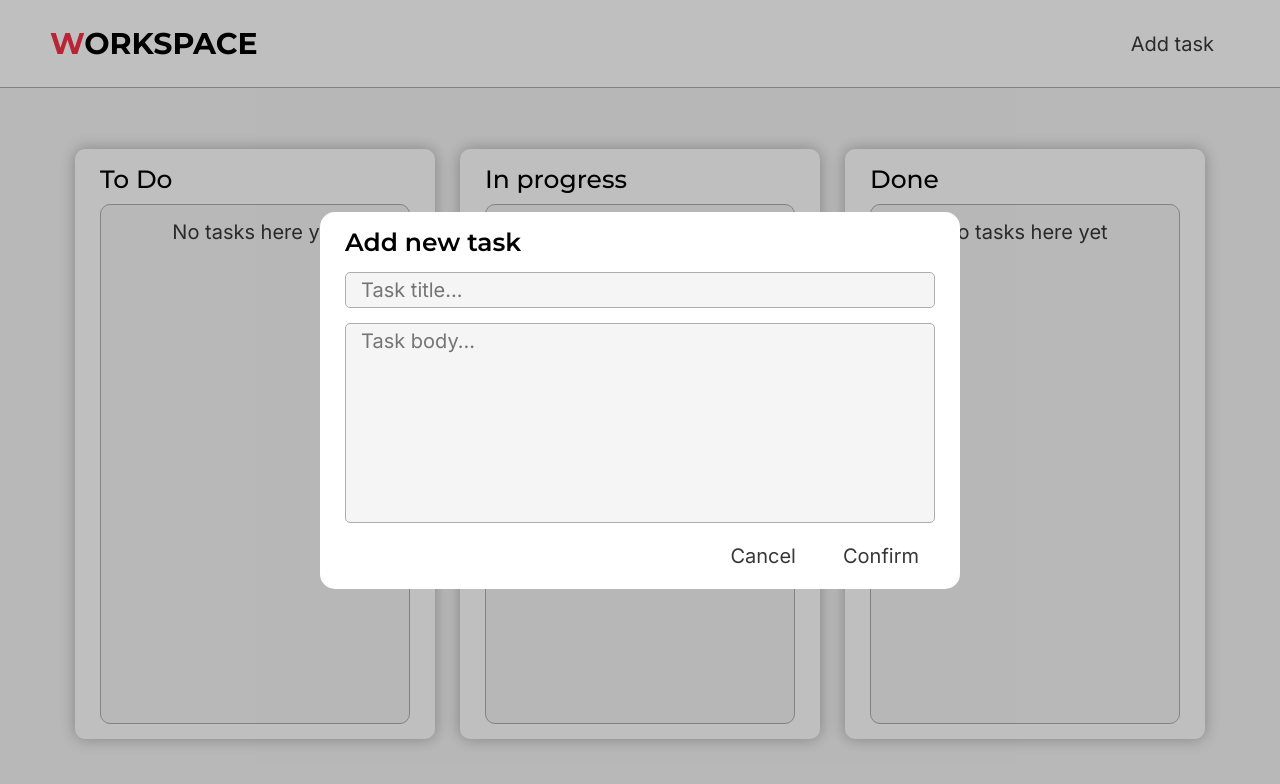
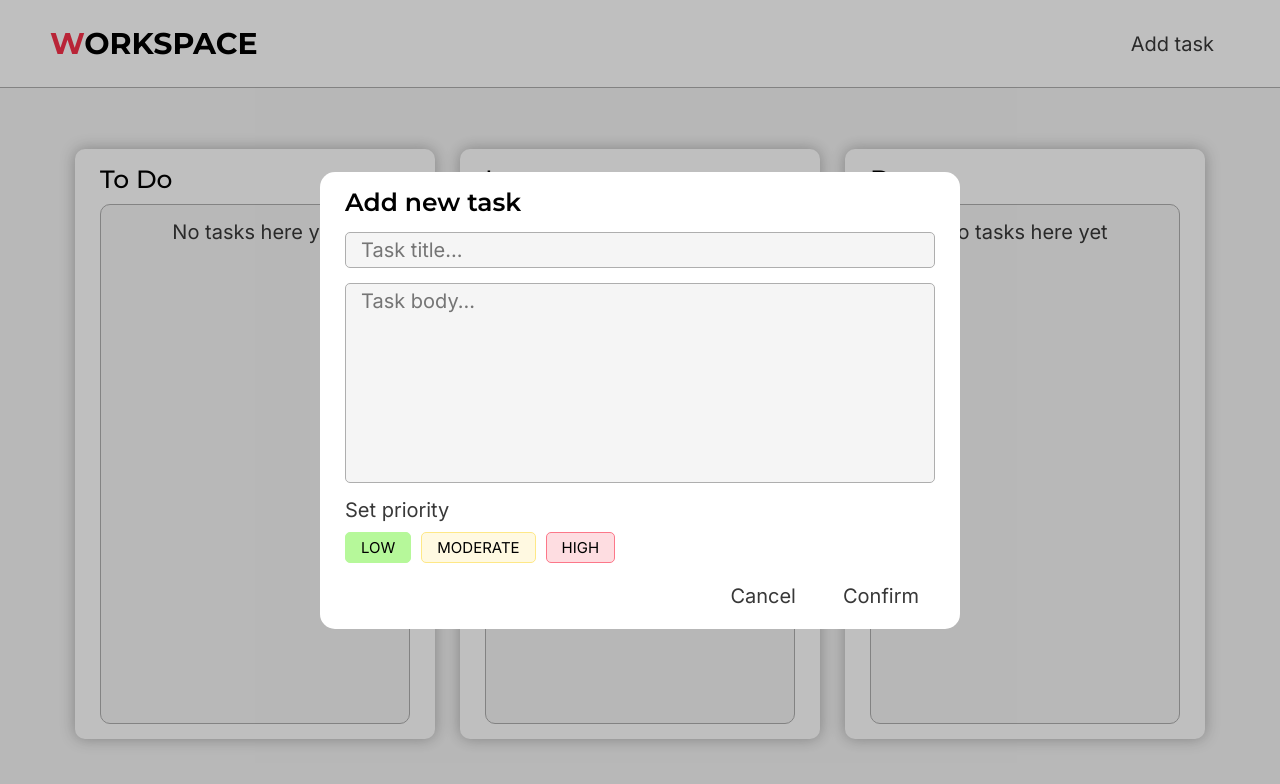
Before and after one commit to KDTenshi/react-workspace, a React (Vite) app: page / in a window 1280 px wide. Both pictures are taken after a click on the button "Add task". Shown: the top 784 px of the page. Built offline with nearby package versions, Linux system fonts and the light colour scheme.

Commit message:
Added task priority, task info popup template and date formatting function

```diff
--- a/src/app/layout/App.tsx
+++ b/src/app/layout/App.tsx
@@ -4,15 +4,18 @@ import { Header } from "../../components/Header";
 import { TasksBoard } from "../../components/TasksBoard";
 import { AddTaskPopup } from "../../components/AddTaskPopup";
 import { useAppSelector } from "../store/appStore";
+import { TaskInfo } from "../../components/TaskInfo";
 
 const App: FC = () => {
   const isFormShown = useAppSelector((state) => state.tasks.isFormShown);
+  const selectedTaskID = useAppSelector((state) => state.tasks.selectedTaskID);
 
   return (
     <div className="App">
       <Header />
       <TasksBoard />
       {isFormShown && <AddTaskPopup />}
+      {selectedTaskID && <TaskInfo taskID={selectedTaskID} />}
     </div>
   );
 };
--- a/src/components/AddTaskPopup/ui/AddTaskPopup.module.scss
+++ b/src/components/AddTaskPopup/ui/AddTaskPopup.module.scss
@@ -53,6 +53,54 @@
   height: 25vh;
 }
 
+.Priorities {
+  display: flex;
+  flex-direction: column;
+  gap: 10px;
+}
+
+.Subtitle {
+  @include t.body_1();
+
+  color: c.$GRAY_DARK;
+}
+
+.Picker {
+  display: flex;
+  align-items: center;
+  justify-content: start;
+  gap: 10px;
+}
+
+@mixin priority($color) {
+  @include t.body_2();
+
+  background: rgba($color: $color, $alpha: 0.25);
+  border: 1px solid $color;
+  width: max-content;
+  text-transform: uppercase;
+  padding: 5px 15px;
+  border-radius: 5px;
+  cursor: pointer;
+  outline: 0;
+
+  &.Active {
+    background: $color;
+  }
+}
+
+.Low {
+  @include priority(c.$GREEN_LIGHT);
+}
+
+.Moderate {
+  @include priority(c.$YELLOW_LIGHT);
+}
+
+.High {
+  @include priority(c.$RED_LIGHT);
+}
+
 .Buttons {
   display: flex;
   align-items: center;
--- a/src/components/AddTaskPopup/ui/AddTaskPopup.tsx
+++ b/src/components/AddTaskPopup/ui/AddTaskPopup.tsx
@@ -2,10 +2,12 @@ import { useState, type FC } from "react";
 import style from "./AddTaskPopup.module.scss";
 import { useAppDispatch } from "../../../app/store/appStore";
 import { addTask, hideForm } from "../../../shared/store/tasksSlice";
+import type { TTaskPriority } from "../../../shared/types/types";
 
 const AddTaskPopup: FC = () => {
   const [title, setTitle] = useState("");
   const [body, setBody] = useState("");
+  const [priority, setPriority] = useState<TTaskPriority>("low");
 
   const dispatch = useAppDispatch();
 
@@ -26,7 +28,7 @@ const AddTaskPopup: FC = () => {
     const taskBody = body.trim();
 
     if (taskTitle) {
-      dispatch(addTask({ title: taskTitle, body: taskBody }));
+      dispatch(addTask({ title: taskTitle, body: taskBody, priority }));
       handleHidePopup();
     }
   };
@@ -48,6 +50,32 @@ const AddTaskPopup: FC = () => {
           value={body}
           onChange={(e) => setBody(e.target.value)}
         ></textarea>
+        <div className={style.Priorities}>
+          <p className={style.Subtitle}>Set priority</p>
+          <div className={style.Picker}>
+            <button
+              className={priority === "low" ? [style.Low, style.Active].join(" ") : style.Low}
+              type="button"
+              onClick={() => setPriority("low")}
+            >
+              LOW
+            </button>
+            <button
+              className={priority === "moderate" ? [style.Moderate, style.Active].join(" ") : style.Moderate}
+              type="button"
+              onClick={() => setPriority("moderate")}
+            >
+              MODERATE
+            </button>
+            <button
+              className={priority === "high" ? [style.High, style.Active].join(" ") : style.High}
+              type="button"
+              onClick={() => setPriority("high")}
+            >
+              HIGH
+            </button>
+          </div>
+        </div>
         <div className={style.Buttons}>
           <button className={style.Button} type="button" onClick={handleHidePopup}>
             Cancel
--- a/src/components/TaskCard/ui/TaskCard.module.scss
+++ b/src/components/TaskCard/ui/TaskCard.module.scss
@@ -29,6 +29,28 @@
   color: c.$GRAY_DARK;
 }
 
+@mixin priority($color) {
+  @include t.body_2();
+
+  background: $color;
+  width: max-content;
+  text-transform: uppercase;
+  padding: 5px 15px;
+  border-radius: 5px;
+}
+
+.Low {
+  @include priority(c.$GREEN_LIGHT);
+}
+
+.Moderate {
+  @include priority(c.$YELLOW_LIGHT);
+}
+
+.High {
+  @include priority(c.$RED_LIGHT);
+}
+
 .Date {
   @include t.body_2();
 
--- a/src/components/TaskCard/ui/TaskCard.tsx
+++ b/src/components/TaskCard/ui/TaskCard.tsx
@@ -1,15 +1,30 @@
 import type { FC } from "react";
 import style from "./TaskCard.module.scss";
-import { useAppSelector } from "../../../app/store/appStore";
+import { useAppDispatch, useAppSelector } from "../../../app/store/appStore";
 import { useSortable } from "@dnd-kit/sortable";
+import type { TTaskPriority } from "../../../shared/types/types";
+import { setSelectedTaskID } from "../../../shared/store/tasksSlice";
+import { getDateString } from "../../../shared/utils/getDateString";
 
 interface TaskCardProps {
   taskID: string;
 }
 
+const priorityStyles: { [key in TTaskPriority]: string } = {
+  low: style.Low,
+  moderate: style.Moderate,
+  high: style.High,
+};
+
 const TaskCard: FC<TaskCardProps> = ({ taskID }) => {
   const { attributes, listeners, setNodeRef, isDragging } = useSortable({ id: taskID, data: { type: "task" } });
   const task = useAppSelector((state) => state.tasks.list[taskID]);
+
+  const dispatch = useAppDispatch();
+
+  const handleClick = () => {
+    dispatch(setSelectedTaskID({ taskID }));
+  };
 
   return (
     <div
@@ -18,10 +33,12 @@ const TaskCard: FC<TaskCardProps> = ({ taskID }) => {
       {...listeners}
       ref={setNodeRef}
       style={{ opacity: isDragging ? 0.5 : 1 }}
+      onClick={handleClick}
     >
       <h2 className={style.Title}>{task.title}</h2>
       <p className={style.Body}>{task.body}</p>
-      <p className={style.Date}>{task.date}</p>
+      <p className={priorityStyles[task.priority]}>{task.priority}</p>
+      <p className={style.Date}>{getDateString(task.date)}</p>
     </div>
   );
 };
--- /dev/null
+++ b/src/components/TaskInfo/index.ts
@@ -0,0 +1,3 @@
+import TaskInfo from "./ui/TaskInfo";
+
+export { TaskInfo };
--- /dev/null
+++ b/src/components/TaskInfo/ui/TaskInfo.module.scss
@@ -0,0 +1,48 @@
+@use "../../../shared/style/colors.scss" as c;
+@use "../../../shared/style/typography.scss" as t;
+
+.Wrapper {
+  position: fixed;
+  top: 0;
+  bottom: 0;
+  left: 0;
+  right: 0;
+  background: rgba($color: c.$BLACK, $alpha: 0.5);
+  display: flex;
+  align-items: center;
+  justify-content: center;
+}
+
+.Task {
+  width: 50vw;
+  background: c.$WHITE;
+  padding: 15px 25px;
+  border-radius: 15px;
+  display: flex;
+  flex-direction: column;
+  gap: 10px;
+}
+
+.Title {
+  @include t.heading_3();
+
+  color: c.$BLACK;
+}
+
+.Body {
+  @include t.body_1();
+
+  color: c.$GRAY_DARK;
+}
+
+.Priority {
+  @include t.body_1();
+
+  color: c.$GRAY_DARK;
+}
+
+.Date {
+  @include t.body_1();
+
+  color: c.$GRAY_DARK;
+}
--- /dev/null
+++ b/src/components/TaskInfo/ui/TaskInfo.tsx
@@ -0,0 +1,35 @@
+import type { FC } from "react";
+import style from "./TaskInfo.module.scss";
+import { useAppDispatch, useAppSelector } from "../../../app/store/appStore";
+import { setSelectedTaskID } from "../../../shared/store/tasksSlice";
+import { getDateString } from "../../../shared/utils/getDateString";
+
+interface TaskInfoProps {
+  taskID: string;
+}
+
+const TaskInfo: FC<TaskInfoProps> = ({ taskID }) => {
+  const dispatch = useAppDispatch();
+  const task = useAppSelector((state) => state.tasks.list[taskID]);
+
+  const handleWrapperClick = (e: React.MouseEvent<HTMLDivElement, MouseEvent>) => {
+    const target = e.target as HTMLElement;
+
+    if (target.classList.contains(style.Wrapper)) {
+      dispatch(setSelectedTaskID({ taskID: null }));
+    }
+  };
+
+  return (
+    <div className={style.Wrapper} onClick={handleWrapperClick}>
+      <div className={style.Task}>
+        <h3 className={style.Title}>{task.title}</h3>
+        <p className={style.Body}>{task.body}</p>
+        <p className={style.Priority}>{task.priority}</p>
+        <p className={style.Date}>{getDateString(task.date)}</p>
+      </div>
+    </div>
+  );
+};
+
+export default TaskInfo;
--- a/src/shared/store/tasksSlice.ts
+++ b/src/shared/store/tasksSlice.ts
@@ -1,11 +1,12 @@
 import { createSlice, nanoid, type PayloadAction } from "@reduxjs/toolkit";
-import type { TColumnType, TTask } from "../types/types";
+import type { TColumnType, TTask, TTaskPriority } from "../types/types";
 import { arrayMove } from "@dnd-kit/sortable";
 
 type TasksState = {
   list: { [key: string]: TTask };
   columns: { [key in TColumnType]: string[] };
   isFormShown: boolean;
+  draggingTaskID: string | null;
   selectedTaskID: string | null;
 };
 
@@ -17,6 +18,7 @@ const initialState: TasksState = {
     done: [],
   },
   isFormShown: false,
+  draggingTaskID: null,
   selectedTaskID: null,
 };
 
@@ -24,8 +26,8 @@ export const tasksSlice = createSlice({
   name: "tasks",
   initialState,
   reducers: {
-    addTask: (state, action: PayloadAction<{ title: string; body: string }>) => {
-      const { title, body } = action.payload;
+    addTask: (state, action: PayloadAction<{ title: string; body: string; priority: TTaskPriority }>) => {
+      const { title, body, priority } = action.payload;
 
       const newTask: TTask = {
         id: nanoid(),
@@ -33,6 +35,7 @@ export const tasksSlice = createSlice({
         body: body.length > 0 ? body : "No body...",
         date: Date.now(),
         column: "todo",
+        priority,
       };
 
       state.columns.todo.push(newTask.id);
@@ -43,6 +46,11 @@ export const tasksSlice = createSlice({
     },
     hideForm: (state) => {
       state.isFormShown = false;
+    },
+    setDraggingTaskID: (state, action: PayloadAction<{ taskID: string | null }>) => {
+      const { taskID } = action.payload;
+
+      state.draggingTaskID = taskID;
     },
     setSelectedTaskID: (state, action: PayloadAction<{ taskID: string | null }>) => {
       const { taskID } = action.payload;
@@ -80,5 +88,12 @@ export const tasksSlice = createSlice({
   },
 });
 
-export const { addTask, showForm, hideForm, setSelectedTaskID, changeTaskColumn, changeTaskPosition } =
-  tasksSlice.actions;
+export const {
+  addTask,
+  showForm,
+  hideForm,
+  setDraggingTaskID,
+  setSelectedTaskID,
+  changeTaskColumn,
+  changeTaskPosition,
+} = tasksSlice.actions;
--- a/src/shared/types/types.ts
+++ b/src/shared/types/types.ts
@@ -1,4 +1,6 @@
 export type TColumnType = "todo" | "doing" | "done";
+
+export type TTaskPriority = "low" | "moderate" | "high";
 
 export type TTask = {
   id: string;
@@ -6,4 +8,5 @@ export type TTask = {
   body: string;
   date: number;
   column: TColumnType;
+  priority: TTaskPriority;
 };
--- /dev/null
+++ b/src/shared/utils/getDateString.ts
@@ -0,0 +1,19 @@
+export const getDateString = (timestamp: number) => {
+  const months = ["Jan", "Feb", "Mar", "Apr", "May", "Jun", "Jul", "Aug", "Sep", "Oct", "Nov", "Dec"];
+  const weekdays = ["Mon", "Tue", "Wed", "Thu", "Fri", "Sat", "Sun"];
+
+  const date = new Date(timestamp);
+
+  const hours = date.getHours();
+  const minutes = date.getMinutes();
+
+  const hoursString = hours >= 10 ? `${hours}` : `0${hours}`;
+  const minutesString = minutes >= 10 ? `${minutes}` : `0${minutes}`;
+
+  const day = date.getDate();
+  const weekday = date.getDay();
+  const month = date.getMonth();
+  const year = date.getFullYear();
+
+  return `${weekdays[weekday]}, ${day} ${months[month]} ${year} | ${hoursString}:${minutesString}`;
+};
```
Also changed, not shown: src/components/TasksBoard/ui/TasksBoard.tsx (+20 -6 lines).
